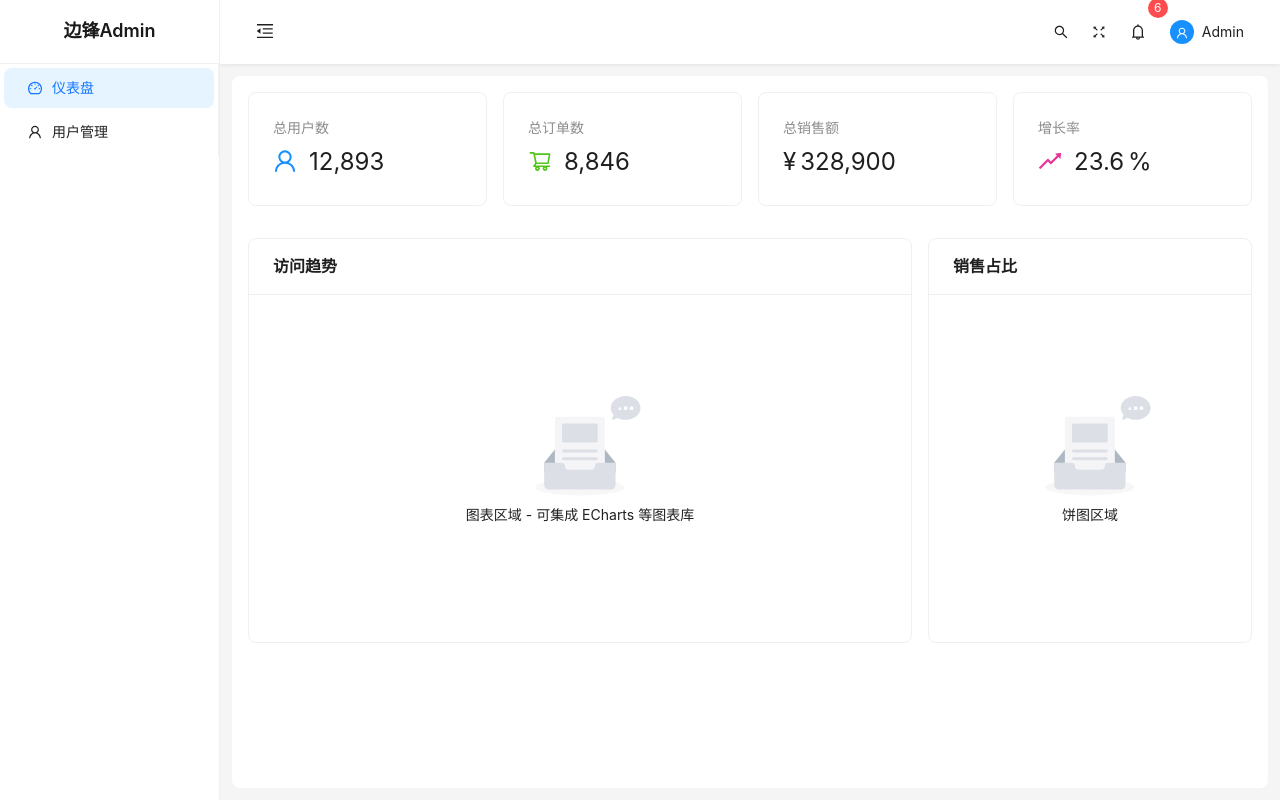
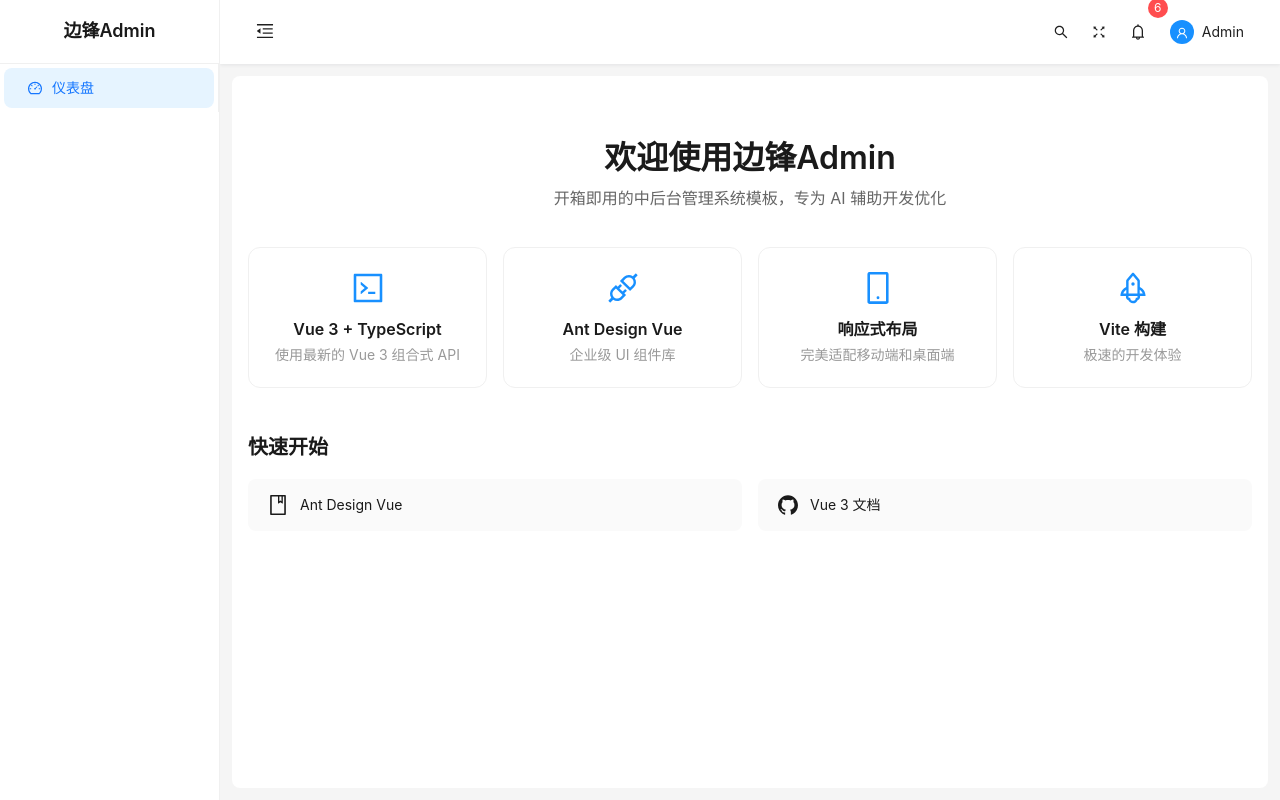
Before and after one commit to yangshijunx/bf-vue-template, a Vue app: page /dashboard in a window 1280 px wide. Built offline with nearby package versions, Linux system fonts and the light colour scheme; the HTML template or start-up script is replaced by a standard one.

Commit message:
fix 修改路由配置去掉用户列表页面并且添加路由注释提醒模型

```diff
--- a/src/config/menu.ts
+++ b/src/config/menu.ts
@@ -1,4 +1,4 @@
-import { DashboardOutlined, UserOutlined } from '@ant-design/icons-vue'
+import { DashboardOutlined } from '@ant-design/icons-vue'
 import type { Component } from 'vue'
 
 export interface MenuItem {
@@ -16,10 +16,4 @@
     icon: DashboardOutlined,
     path: '/dashboard',
   },
-  {
-    key: 'user-list',
-    label: '用户管理',
-    icon: UserOutlined,
-    path: '/user/list',
-  },
 ]
--- a/src/router/index.ts
+++ b/src/router/index.ts
@@ -1,5 +1,33 @@
 import { createRouter, createWebHistory } from 'vue-router'
 import { BasicLayout } from '@/layouts'
+
+/**
+ * 路由配置说明
+ *
+ * 1. 所有页面路由都应该放在 BasicLayout 的 children 中
+ * 2. 路由支持多层级嵌套，可以按模块分组
+ *
+ * 多层级路由示例：
+ * {
+ *   path: 'system',
+ *   name: 'system',
+ *   meta: { title: '系统管理', menuKey: 'system' },
+ *   children: [
+ *     {
+ *       path: 'user',
+ *       name: 'system-user',
+ *       component: () => import('@/views/system/user/index.vue'),
+ *       meta: { title: '用户管理', menuKey: 'system-user' },
+ *     },
+ *     {
+ *       path: 'role',
+ *       name: 'system-role',
+ *       component: () => import('@/views/system/role/index.vue'),
+ *       meta: { title: '角色管理', menuKey: 'system-role' },
+ *     },
+ *   ],
+ * }
+ */
 
 const router = createRouter({
   history: createWebHistory(import.meta.env.BASE_URL),
@@ -12,17 +40,16 @@
       path: '/',
       component: BasicLayout,
       children: [
+        /**
+         * [模板示例页面] 仪表盘
+         * 这是一个示例页面，如果项目不需要可以删除此路由及对应的组件文件
+         * 删除后请同时更新 src/config/menu.ts 中的菜单配置
+         */
         {
           path: 'dashboard',
           name: 'dashboard',
           component: () => import('@/views/dashboard/index.vue'),
           meta: { title: '仪表盘', menuKey: 'dashboard' },
-        },
-        {
-          path: 'user/list',
-          name: 'user-list',
-          component: () => import('@/views/user/list.vue'),
-          meta: { title: '用户列表', menuKey: 'user-list' },
         },
       ],
     },
--- a/src/views/dashboard/index.vue
+++ b/src/views/dashboard/index.vue
@@ -1,71 +1,168 @@
+<!--
+  [模板示例页面] 仪表盘
+  这是一个示例页面，如果项目不需要可以删除此文件
+  删除后请同时更新：
+  - src/router/index.ts 中的路由配置
+  - src/config/menu.ts 中的菜单配置
+-->
 <script setup lang="ts">
 import {
-  UserOutlined,
-  ShoppingCartOutlined,
-  DollarOutlined,
-  RiseOutlined,
+  RocketOutlined,
+  CodeOutlined,
+  MobileOutlined,
+  ApiOutlined,
+  GithubOutlined,
+  BookOutlined,
 } from '@ant-design/icons-vue'
 
-const statisticData = [
-  { title: '总用户数', value: 12893, icon: UserOutlined, color: '#1890ff' },
-  { title: '总订单数', value: 8846, icon: ShoppingCartOutlined, color: '#52c41a' },
-  { title: '总销售额', value: 328900, icon: DollarOutlined, color: '#faad14', prefix: '¥' },
-  { title: '增长率', value: 23.6, icon: RiseOutlined, color: '#eb2f96', suffix: '%' },
+const features = [
+  { icon: CodeOutlined, title: 'Vue 3 + TypeScript', desc: '使用最新的 Vue 3 组合式 API' },
+  { icon: ApiOutlined, title: 'Ant Design Vue', desc: '企业级 UI 组件库' },
+  { icon: MobileOutlined, title: '响应式布局', desc: '完美适配移动端和桌面端' },
+  { icon: RocketOutlined, title: 'Vite 构建', desc: '极速的开发体验' },
+]
+
+const quickLinks = [
+  { icon: BookOutlined, title: 'Ant Design Vue', url: 'https://antdv.com' },
+  { icon: GithubOutlined, title: 'Vue 3 文档', url: 'https://cn.vuejs.org' },
 ]
 </script>
 
 <template>
   <div class="dashboard">
-    <!-- 统计卡片 -->
-    <a-row :gutter="16">
-      <a-col :xs="24" :sm="12" :lg="6" v-for="item in statisticData" :key="item.title">
-        <a-card class="statistic-card">
-          <a-statistic
-            :title="item.title"
-            :value="item.value"
-            :prefix="item.prefix"
-            :suffix="item.suffix"
-          >
-            <template #prefix>
-              <component :is="item.icon" :style="{ color: item.color, marginRight: '8px' }" />
-              {{ item.prefix }}
-            </template>
-          </a-statistic>
-        </a-card>
+    <!-- 欢迎区域 -->
+    <div class="welcome-section">
+      <h1 class="welcome-title">欢迎使用边锋Admin</h1>
+      <p class="welcome-desc">开箱即用的中后台管理系统模板，专为 AI 辅助开发优化</p>
+    </div>
+
+    <!-- 特性卡片 -->
+    <a-row :gutter="[16, 16]">
+      <a-col :xs="24" :sm="12" :lg="6" v-for="item in features" :key="item.title">
+        <div class="feature-card">
+          <component :is="item.icon" class="feature-icon" />
+          <h3 class="feature-title">{{ item.title }}</h3>
+          <p class="feature-desc">{{ item.desc }}</p>
+        </div>
       </a-col>
     </a-row>
 
-    <!-- 图表区域占位 -->
-    <a-row :gutter="16" style="margin-top: 16px">
-      <a-col :xs="24" :lg="16">
-        <a-card title="访问趋势">
-          <div class="chart-placeholder">
-            <a-empty description="图表区域 - 可集成 ECharts 等图表库" />
-          </div>
-        </a-card>
-      </a-col>
-      <a-col :xs="24" :lg="8">
-        <a-card title="销售占比">
-          <div class="chart-placeholder">
-            <a-empty description="饼图区域" />
-          </div>
-        </a-card>
-      </a-col>
-    </a-row>
+    <!-- 快速链接 -->
+    <div class="quick-section">
+      <h2 class="section-title">快速开始</h2>
+      <a-row :gutter="[16, 16]">
+        <a-col :xs="24" :sm="12" v-for="item in quickLinks" :key="item.title">
+          <a :href="item.url" target="_blank" class="quick-link">
+            <component :is="item.icon" class="quick-icon" />
+            <span>{{ item.title }}</span>
+          </a>
+        </a-col>
+      </a-row>
+    </div>
   </div>
 </template>
 
 <style lang="scss" scoped>
 .dashboard {
-  .statistic-card {
-    margin-bottom: 16px;
+  max-width: 1200px;
+  margin: 0 auto;
+}
+
+.welcome-section {
+  text-align: center;
+  padding: 48px 0 40px;
+}
+
+.welcome-title {
+  font-size: 32px;
+  font-weight: 600;
+  color: #1a1a1a;
+  margin: 0 0 12px;
+}
+
+.welcome-desc {
+  font-size: 16px;
+  color: #666;
+  margin: 0;
+}
+
+.feature-card {
+  background: #fff;
+  border-radius: 12px;
+  padding: 24px;
+  text-align: center;
+  border: 1px solid #f0f0f0;
+  transition: all 0.3s;
+
+  &:hover {
+    box-shadow: 0 4px 12px rgba(0, 0, 0, 0.08);
+    transform: translateY(-2px);
+  }
+}
+
+.feature-icon {
+  font-size: 32px;
+  color: #1890ff;
+  margin-bottom: 16px;
+}
+
+.feature-title {
+  font-size: 16px;
+  font-weight: 600;
+  color: #1a1a1a;
+  margin: 0 0 8px;
+}
+
+.feature-desc {
+  font-size: 14px;
+  color: #999;
+  margin: 0;
+}
+
+.quick-section {
+  margin-top: 48px;
+}
+
+.section-title {
+  font-size: 20px;
+  font-weight: 600;
+  color: #1a1a1a;
+  margin: 0 0 20px;
+}
+
+.quick-link {
+  display: flex;
+  align-items: center;
+  gap: 12px;
+  padding: 16px 20px;
+  background: #fafafa;
+  border-radius: 8px;
+  color: #1a1a1a;
+  text-decoration: none;
+  transition: all 0.3s;
+
+  &:hover {
+    background: #1890ff;
+    color: #fff;
+  }
+}
+
+.quick-icon {
+  font-size: 20px;
+}
+
+// 移动端适配
+@media screen and (max-width: 768px) {
+  .welcome-section {
+    padding: 32px 0 24px;
   }
 
-  .chart-placeholder {
-    height: 300px;
-    display: flex;
-    align-items: center;
-    justify-content: center;
+  .welcome-title {
+    font-size: 24px;
+  }
+
+  .welcome-desc {
+    font-size: 14px;
   }
 }
 </style>
--- a/src/views/user/list.vue
+++ /dev/null
@@ -1,124 +0,0 @@
-<script setup lang="ts">
-import { ref, reactive } from 'vue'
-import { PlusOutlined, SearchOutlined, ReloadOutlined } from '@ant-design/icons-vue'
-
-interface UserRecord {
-  id: number
-  name: string
-  email: string
-  role: string
-  status: 'active' | 'inactive'
-  createdAt: string
-}
-
-const loading = ref(false)
-
-const columns = [
-  { title: 'ID', dataIndex: 'id', width: 80 },
-  { title: '用户名', dataIndex: 'name' },
-  { title: '邮箱', dataIndex: 'email' },
-  { title: '角色', dataIndex: 'role' },
-  { title: '状态', dataIndex: 'status', key: 'status' },
-  { title: '创建时间', dataIndex: 'createdAt' },
-  { title: '操作', key: 'action', width: 180 },
-]
-
-const dataSource = ref<UserRecord[]>([
-  {
-    id: 1,
-    name: '张三',
-    email: 'zhangsan@example.com',
-    role: '管理员',
-    status: 'active',
-    createdAt: '2024-01-01',
-  },
-  {
-    id: 2,
-    name: '李四',
-    email: 'lisi@example.com',
-    role: '编辑',
-    status: 'active',
-    createdAt: '2024-01-02',
-  },
-  {
-    id: 3,
-    name: '王五',
-    email: 'wangwu@example.com',
-    role: '用户',
-    status: 'inactive',
-    createdAt: '2024-01-03',
-  },
-])
-
-const searchForm = reactive({ name: '', status: undefined })
-
-function handleSearch() {
-  loading.value = true
-  setTimeout(() => {
-    loading.value = false
-  }, 500)
-}
-
-function handleReset() {
-  searchForm.name = ''
-  searchForm.status = undefined
-}
-</script>
-
-<template>
-  <div class="user-list">
-    <!-- 搜索区域 -->
-    <a-card class="search-card">
-      <a-form layout="inline">
-        <a-form-item label="用户名">
-          <a-input v-model:value="searchForm.name" placeholder="请输入用户名" allow-clear />
-        </a-form-item>
-        <a-form-item label="状态">
-          <a-select
-            v-model:value="searchForm.status"
-            placeholder="请选择"
-            style="width: 120px"
-            allow-clear
-          >
-            <a-select-option value="active">启用</a-select-option>
-            <a-select-option value="inactive">禁用</a-select-option>
-          </a-select>
-        </a-form-item>
-        <a-form-item>
-          <a-space>
-            <a-button type="primary" @click="handleSearch"><SearchOutlined />查询</a-button>
-            <a-button @click="handleReset"><ReloadOutlined />重置</a-button>
-          </a-space>
-        </a-form-item>
-      </a-form>
-    </a-card>
-
-    <!-- 表格区域 -->
-    <a-card style="margin-top: 16px">
-      <template #extra>
-        <a-button type="primary"><PlusOutlined />新增用户</a-button>
-      </template>
-      <a-table :columns="columns" :data-source="dataSource" :loading="loading" row-key="id">
-        <template #bodyCell="{ column, record }">
-          <template v-if="column.key === 'status'">
-            <a-tag :color="record.status === 'active' ? 'green' : 'red'">
-              {{ record.status === 'active' ? '启用' : '禁用' }}
-            </a-tag>
-          </template>
-          <template v-if="column.key === 'action'">
-            <a-space>
-              <a-button type="link" size="small">编辑</a-button>
-              <a-button type="link" size="small" danger>删除</a-button>
-            </a-space>
-          </template>
-        </template>
-      </a-table>
-    </a-card>
-  </div>
-</template>
-
-<style lang="scss" scoped>
-.search-card {
-  margin-bottom: 16px;
-}
-</style>
```
